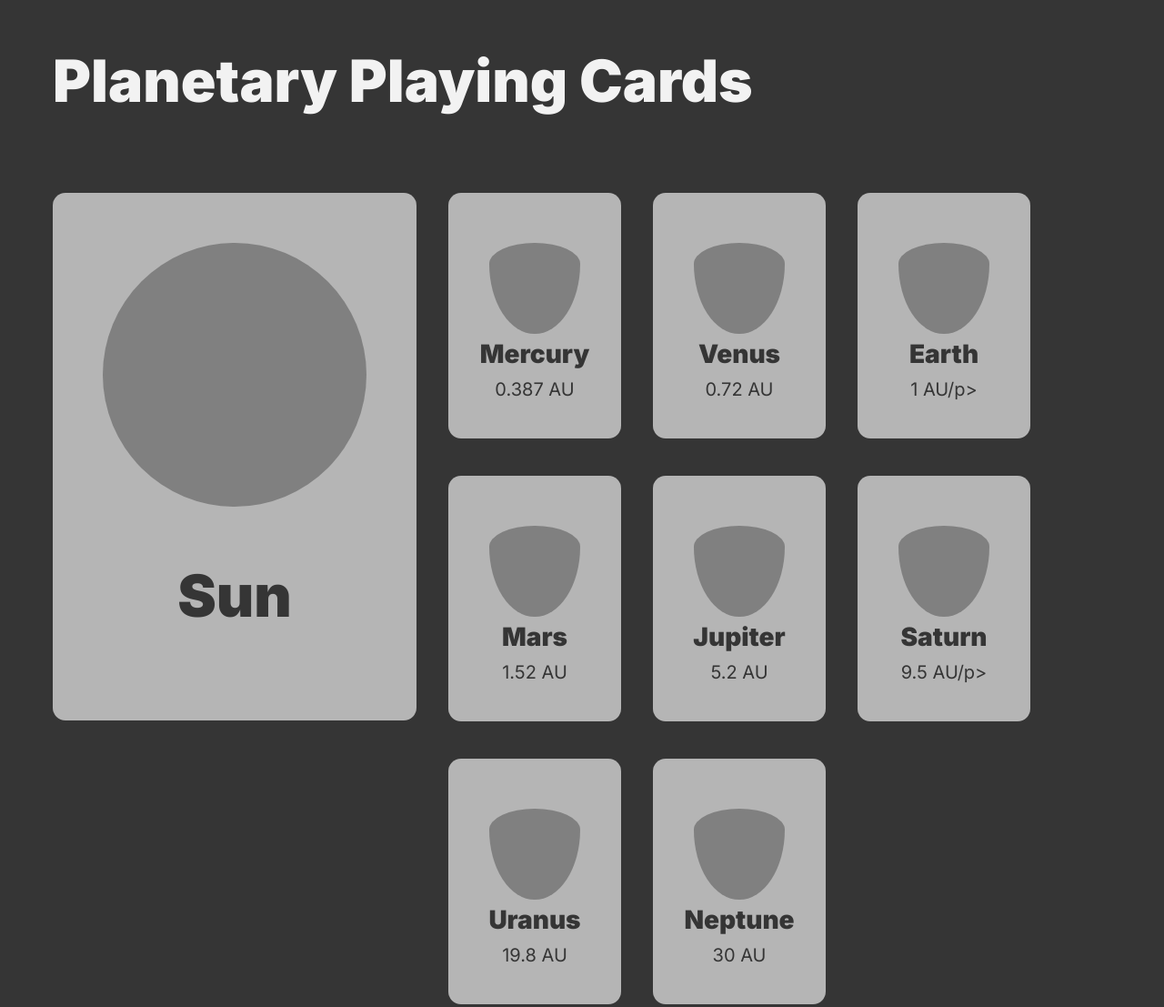
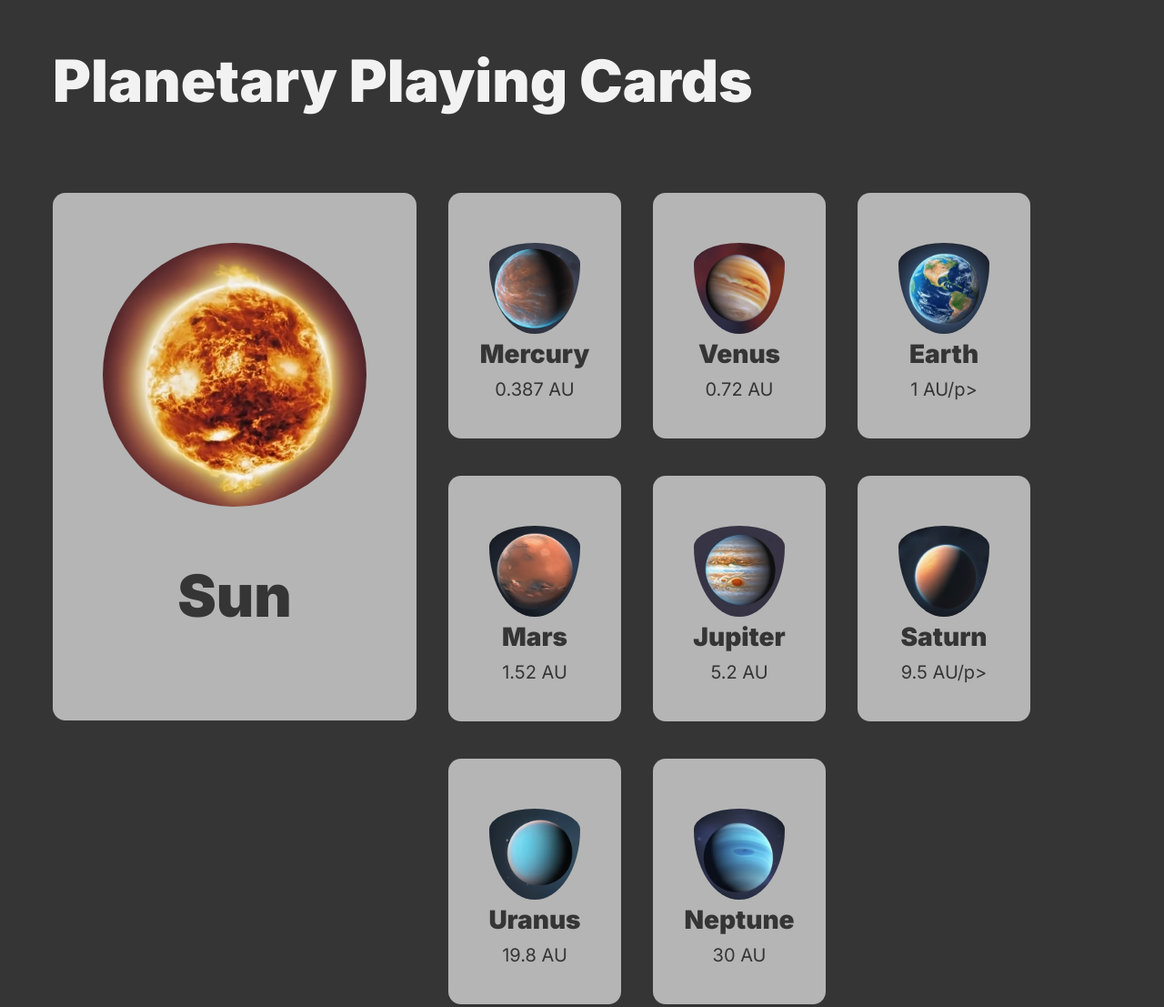
Before and after one commit to joseph-designs/Challenge-1, a plain HTML site: page index.html in a window 1280 px wide. Shown: the whole page at 91% size. Drawn offline with Linux system fonts and the light colour scheme.

Commit message:
adding photos

```diff
--- a/index.html
+++ b/index.html
@@ -11,49 +11,49 @@
   <body>
     <h1>Planetary Playing Cards</h1>
       <div class="flex-item-large">
-      <img class="CardLarge" alt="Sun" src="GS.png">
+      <img class="CardLarge" alt="Sun" src="Sun.png">
       <h2>Sun</h2>
    <!--should this be P or H2?-->
       </div>
         <div class="flex-container">
         <div class="flex-item-small">
-          <img class="CardSmall" alt="Mercury" src="GS.png">
+          <img class="CardSmall" alt="Mercury" src="Mercury.png">
           <h3>Mercury</h3>
           <p>0.387 AU</p>
         </div>
         <div class="flex-item-small">
-          <img class="CardSmall" alt="Venus" src="GS.png">
+          <img class="CardSmall" alt="Venus" src="Venus.png">
           <h3>Venus</h3>
           <p>0.72 AU</p>
         </div>
         <div class="flex-item-small">
-          <img class="CardSmall" alt="Earth" src="GS.png">
+          <img class="CardSmall" alt="Earth" src="Earth.png">
           <h3>Earth</h3>
           <p>1 AU/p>
         </div>
         <div class="flex-item-small">
-          <img class="CardSmall" alt="Mars" src="GS.png">
+          <img class="CardSmall" alt="Mars" src="Mars.png">
           <h3>Mars</h3>
           <p>1.52 AU</p>
         </div>
         <div class="flex-item-small">
-          <img class="CardSmall" alt="Jupiter" src="GS.png">
+          <img class="CardSmall" alt="Jupiter" src="Jupiter.png">
           <h3>Jupiter</h3>
           <p>5.2 AU</p>
         </div>
           <br>
         <div class="flex-item-small">
-          <img class="CardSmall" alt="Saturn" src="GS.png">
+          <img class="CardSmall" alt="Saturn" src="Saturn.png">
           <h3>Saturn</h3>
           <p>9.5 AU/p>
         </div>
         <div class="flex-item-small">
-          <img class="CardSmall" alt="Uranus" src="GS.png">
+          <img class="CardSmall" alt="Uranus" src="Uranus.png">
           <h3>Uranus</h3>
           <p>19.8 AU</p>
         </div>
         <div class="flex-item-small">
-          <img class="CardSmall" alt="Neptune" src="GS.png">
+          <img class="CardSmall" alt="Neptune" src="Neptune.png">
           <h3>Neptune</h3>
           <p>30 AU</p>
         </div>
```
